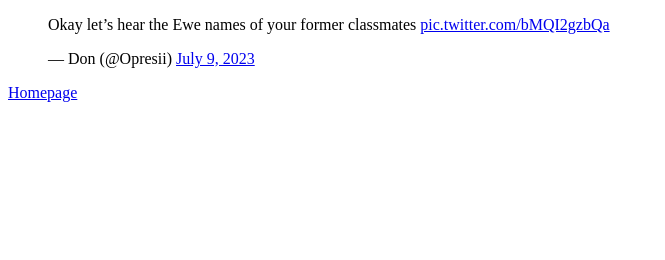
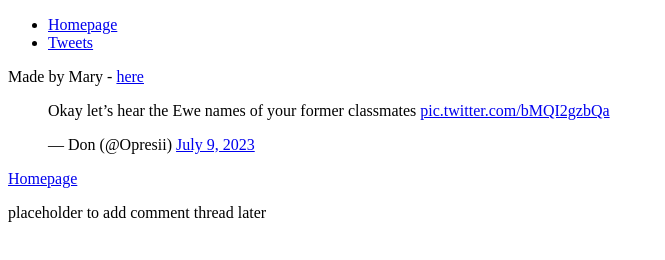
Before and after one commit to OfosuaMary/alx_html_css, a plain HTML site: page html_basic/tweets.html in a window 1280 px wide. Shown: the whole page, without its empty margins (0-665 px from the left). Drawn offline with Linux system fonts and the light colour scheme.

Commit message:
Make a cool website

```diff
--- a/html_basic/tweets.html
+++ b/html_basic/tweets.html
@@ -6,7 +6,17 @@
     <title>Document</title>
 </head>
 <body>
+    <header>
+        <ul><li><a href="index.html">Homepage</a></li>
+             <li><a href="tweets.html">Tweets</a></li>
+        </ul>
+    </header>
+    <footer><p>Made by Mary - <a href="https://google.com" target="_blank">here</a></p></footer>
+    <main><article>
     <blockquote class="twitter-tweet" data-theme="dark"><p lang="en" dir="ltr">Okay let’s hear the Ewe names of your former classmates <a href="https://t.co/bMQI2gzbQa">pic.twitter.com/bMQI2gzbQa</a></p>&mdash; Don (@Opresii) <a href="https://twitter.com/Opresii/status/1677997898921852928?ref_src=twsrc%5Etfw">July 9, 2023</a></blockquote> <script async src="https://platform.twitter.com/widgets.js" charset="utf-8"></script>
     <a href="index.html">Homepage</a>
+    </article>
+    <aside><p>placeholder to add comment thread later</p></aside>
+</main>
 </body>
 </html>
```
Also changed, not shown: html_basic/index.html (+10 -0 lines).
